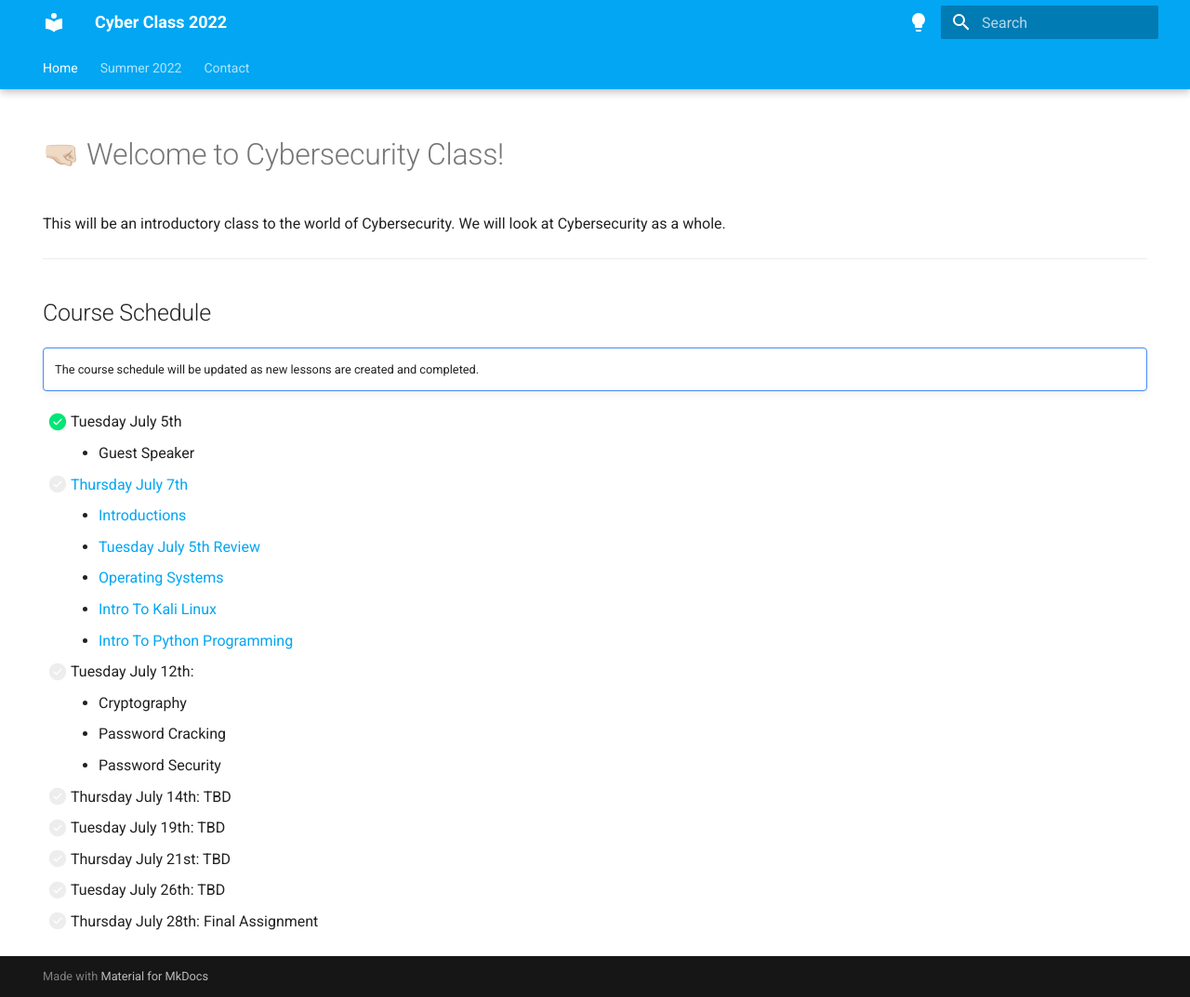
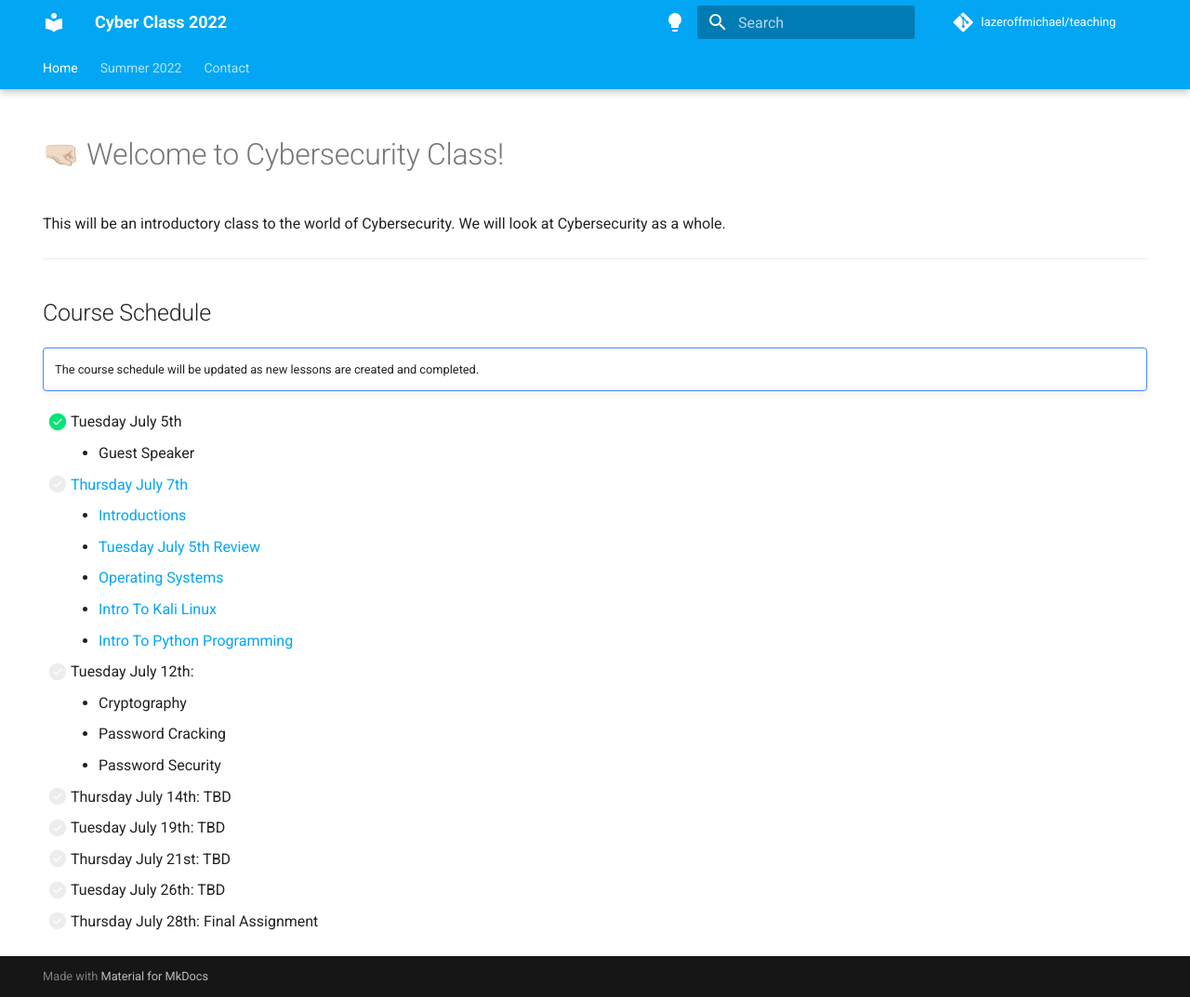
Before and after one commit to lazeroffmichael/UNLV-Cyber-2022, an MkDocs documentation site: the page built from docs/index.md, in a window 1280 px wide and 1073 px high. Shown: the whole window at 93% size. Built offline with MkDocs 1.6.1 and Material for MkDocs 9.7.7, drawn with Linux system fonts in a browser that asks for light colours; comment, search, counter and statistics services are not loaded.

Commit message:
update repo info

```diff
--- a/mkdocs.yml
+++ b/mkdocs.yml
@@ -1,5 +1,9 @@
 site_name: Cyber Class 2022
 site_url: https://lazeroffmichael.github.io/teaching/
+#
+# Repository
+repo_name: lazeroffmichael/teaching
+repo_url: https://github.com/lazeroffmichael/teaching
 
 theme:
   name: material
```
